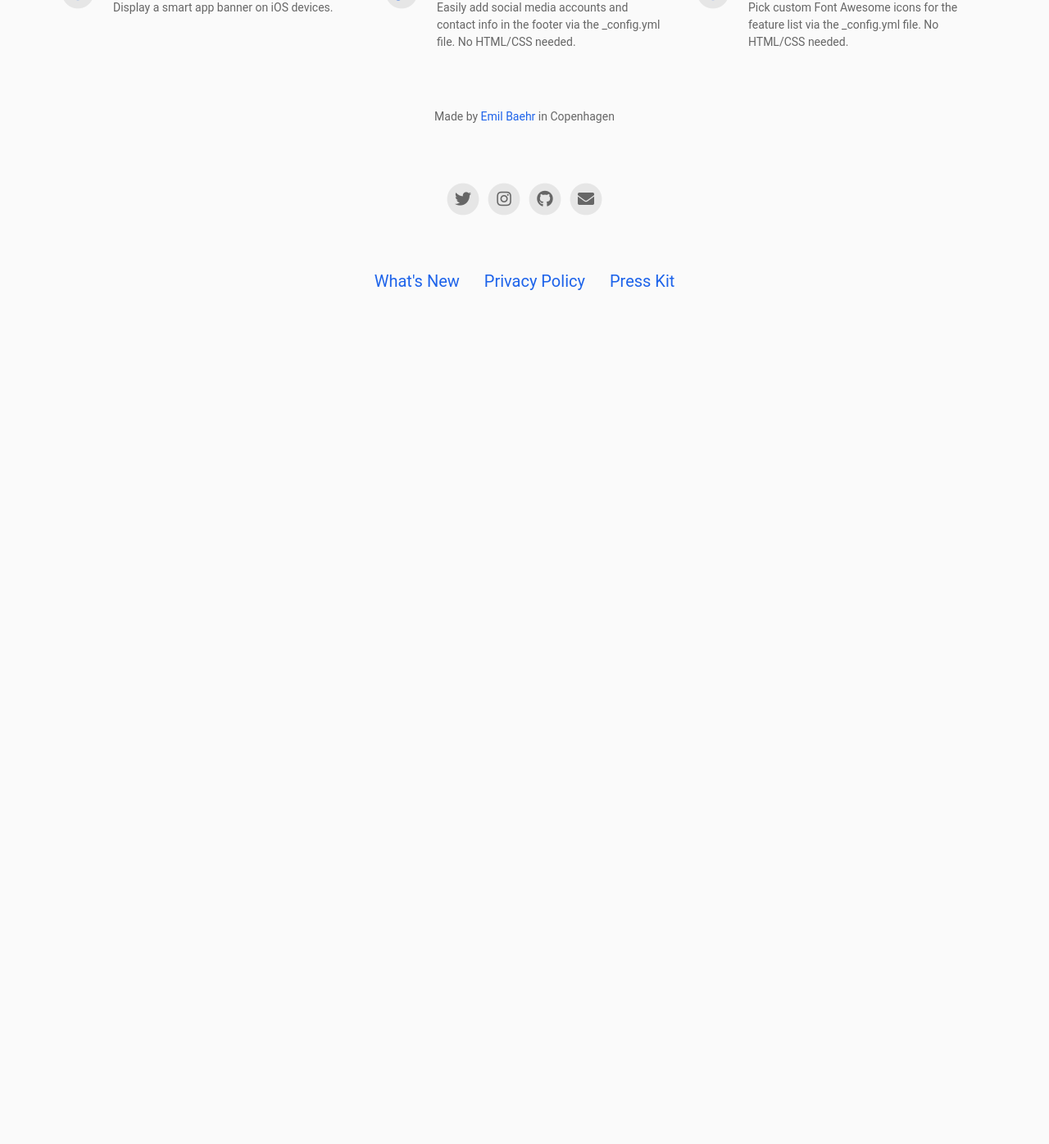
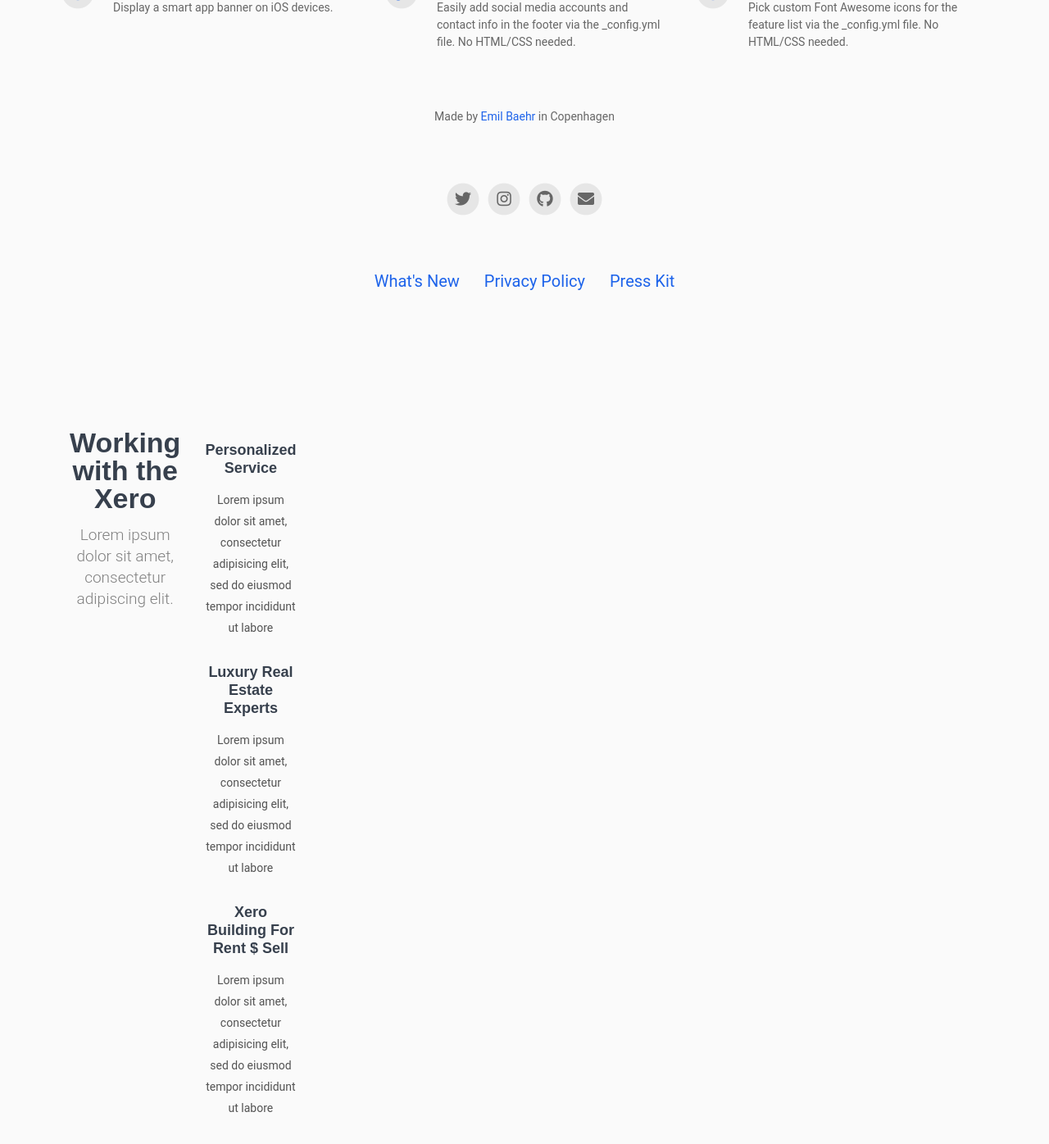
Before and after one commit to meforce/holla, a Jekyll site: the page built from docs/index.html, in a window 1280 px wide and 1400 px high, scrolled down 1421 px. Shown: the top 1396 px of the window at 82% size. Built offline with Jekyll 4.4.1, drawn with Linux system fonts in a browser that asks for light colours; nearby versions of some CDN libraries; before the commit the page ends 1844 px from its top, so only the background shows below that.

Commit message:
Update features.html

```diff
--- a/docs/_includes/features.html
+++ b/docs/_includes/features.html
@@ -24,3 +24,38 @@
     {% endfor %}
 
 </div>
+
+
+
+
+<div class="services content-area-2 bg-white">
+    <div class="container">
+        <div class="main-title">
+            <h1>Working with the Xero</h1>
+            <p>Lorem ipsum dolor sit amet, consectetur adipiscing elit.</p>
+        </div>
+        <div class="row">
+            <div class="col-lg-4 col-md-4 col-sm-6">
+                <div class="services-info-2">
+                    <i class="flaticon-user"></i>
+                    <h5>Personalized Service</h5>
+                    <p>Lorem ipsum dolor sit amet, consectetur adipisicing elit, sed do eiusmod tempor incididunt ut labore</p>
+                </div>
+            </div>
+            <div class="col-lg-4 col-md-4 col-sm-6">
+                <div class="services-info-2">
+                    <i class="flaticon-hotel-building"></i>
+                    <h5>Luxury Real Estate Experts</h5>
+                    <p>Lorem ipsum dolor sit amet, consectetur adipisicing elit, sed do eiusmod tempor incididunt ut labore</p>
+                </div>
+            </div>
+            <div class="col-lg-4 col-md-4 col-sm-6 d-none d-md-block d-lg-block">
+                <div class="services-info-2">
+                    <i class="flaticon-money-bag-with-dollar-symbol"></i>
+                    <h5>Xero Building For Rent $ Sell</h5>
+                    <p>Lorem ipsum dolor sit amet, consectetur adipisicing elit, sed do eiusmod tempor incididunt ut labore</p>
+                </div>
+            </div>
+        </div>
+    </div>
+</div>
```
